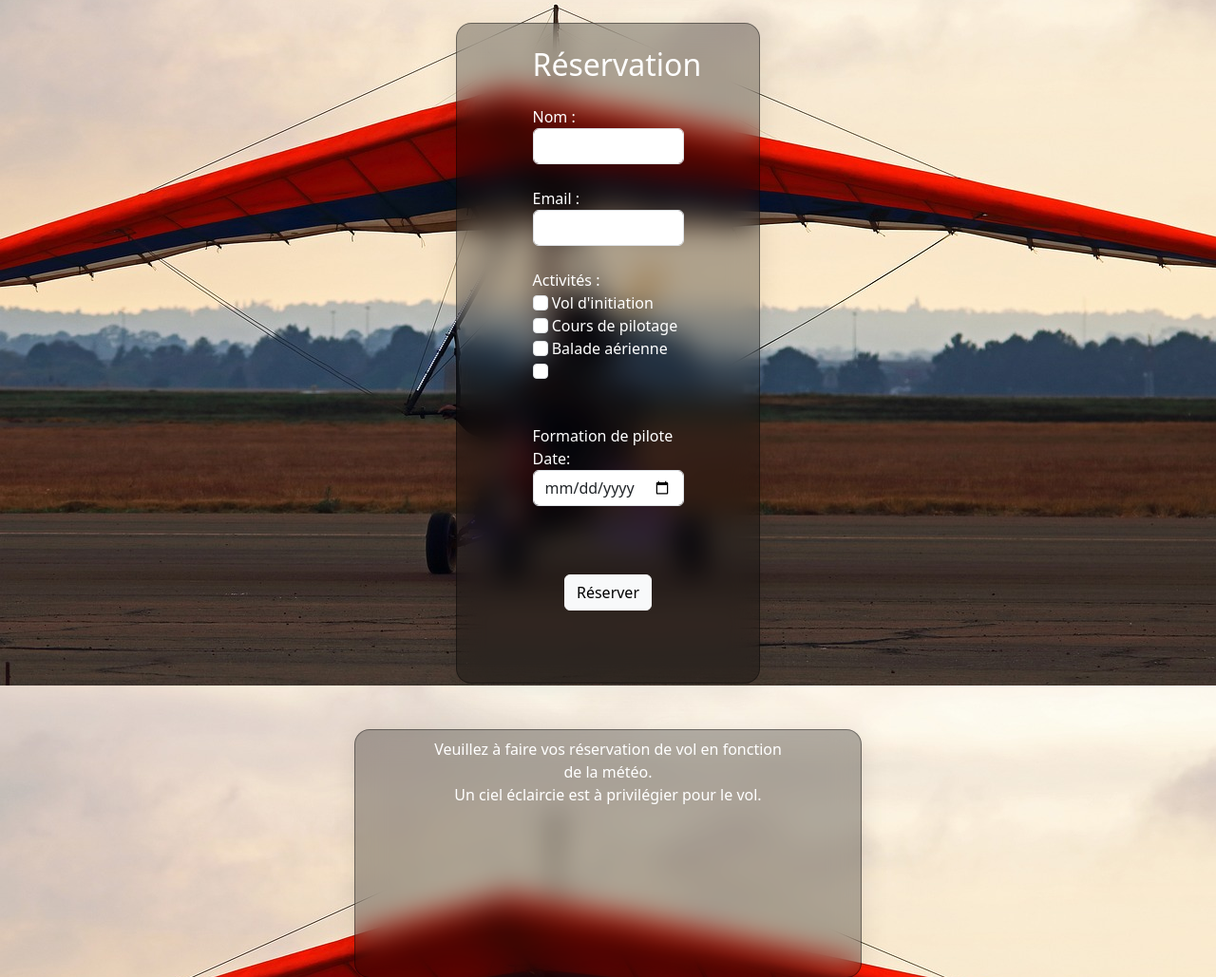
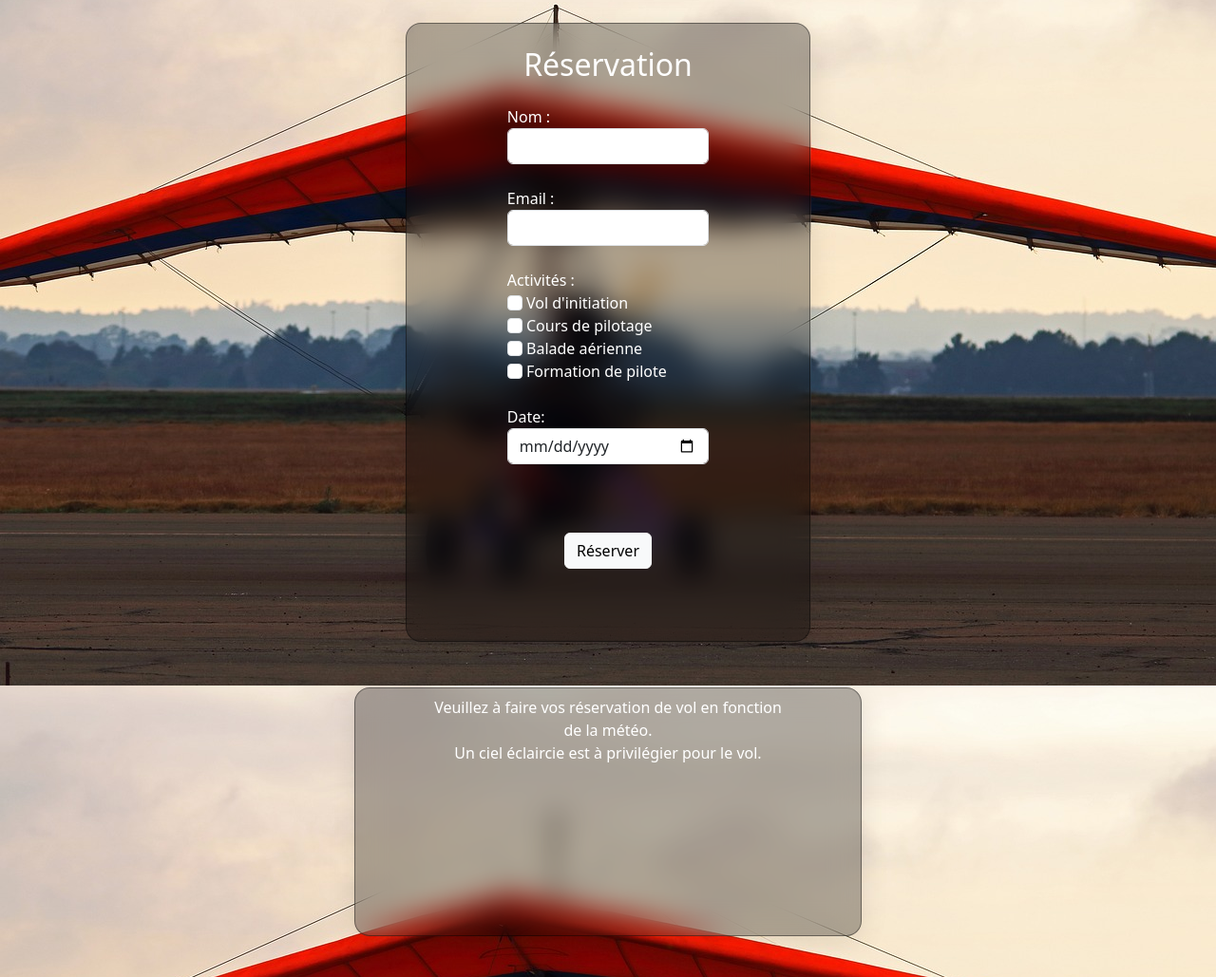
Before and after one commit to FAUPINRemi/SAE303, a PHP site: page /reservation.php in a window 1280 px wide. Shown: the part 126-1155 px from the top of the page at 95% size. Run offline with PHP 8.4, Linux system fonts and the light colour scheme; grey boxes are pictures that could not be loaded.

Commit message:
dernier test

```diff
--- a/connexion.php
+++ b/connexion.php
@@ -47,6 +47,7 @@ $conn->close();
     <meta http-equiv="X-UA-Compatible" content="IE=edge">
     <meta name="viewport" content="width=device-width, init-ial-scale=1.0">
     <link rel="stylesheet" href="style.css" type="text/css">
+    <link rel="icon" type="image/x-icon" href="./ACF2L/images/logoaf2l.png">
     <script src="https://cdn.jsdelivr.net/npm/bootstrap@5.3.2/dist/js/bootstrap.bundle.min.js" integrity="sha384-C6RzsynM9kWDrMNeT87bh95OGNyZPhcTNXj1NW7RuBCsyN/o0jlpcV8Qyq46cDfL" crossorigin="anonymous"></script>
         <link href="https://cdn.jsdelivr.net/npm/bootstrap@5.3.2/dist/css/bootstrap.min.css" rel="stylesheet" integrity="sha384-T3c6CoIi6uLrA9TneNEoa7RxnatzjcDSCmG1MXxSR1GAsXEV/Dwwykc2MPK8M2HN" crossorigin="anonymous">
     <title>Connexion</title>
--- a/indexadmin.php
+++ b/indexadmin.php
@@ -14,6 +14,7 @@ if (!isset($_SESSION['user_email'])) {
     <meta name="viewport" content="width=device-width, initial-scale=1.0">
     <title>ACF2L - Bienvenue</title>
     <link rel="icon" type="image/x-icon" href="./ACF2L/images/logoaf2l.png">
+    <link rel="stylesheet" href="style2.css">
     <script src="https://cdn.jsdelivr.net/npm/bootstrap@5.3.2/dist/js/bootstrap.bundle.min.js" integrity="sha384-C6RzsynM9kWDrMNeT87bh95OGNyZPhcTNXj1NW7RuBCsyN/o0jlpcV8Qyq46cDfL" crossorigin="anonymous"></script>
     <link href="https://cdn.jsdelivr.net/npm/bootstrap@5.3.2/dist/css/bootstrap.min.css" rel="stylesheet" integrity="sha384-T3c6CoIi6uLrA9TneNEoa7RxnatzjcDSCmG1MXxSR1GAsXEV/Dwwykc2MPK8M2HN" crossorigin="anonymous">
 </head>
--- a/reservation.php
+++ b/reservation.php
@@ -43,7 +43,7 @@
         </ul>
     </div>
 </nav>
-  <div class="formulaire col-md-3 mx-auto mb-5  text-white " style="margin-top:150px;">
+  <div class="formulaire col-md-4 mx-auto mb-5  text-white " style="margin-top:150px;">
   <form action="traitement-reservation.php" class=" col-md-6 mx-auto mt-4 mb-4" method="post">
   <h2 class="text-center mb-4">Réservation</h2>
 
@@ -74,8 +74,10 @@
         <label for="balade_aerienne">Balade aérienne</label>
         </br>
 
-        <input class="mb-5 form-check-input" type="checkbox" id="formation_pilote" name="formation_pilote[]" value="Formation pilote " >
+        <input class="form-check-input" type="checkbox" id="formation_pilote" name="formation_pilote[]" value="Formation pilote " >
         <label for="formation_pilote">Formation de pilote</label>
+        </br>
+        </br>
 
         <label for="dateDebut" id="dateDebutLabel" class="  ">Date:</label>
         <input type="date" id="dateDebut" name="dateDebut" class="form-control mb-5 "><br>
```
